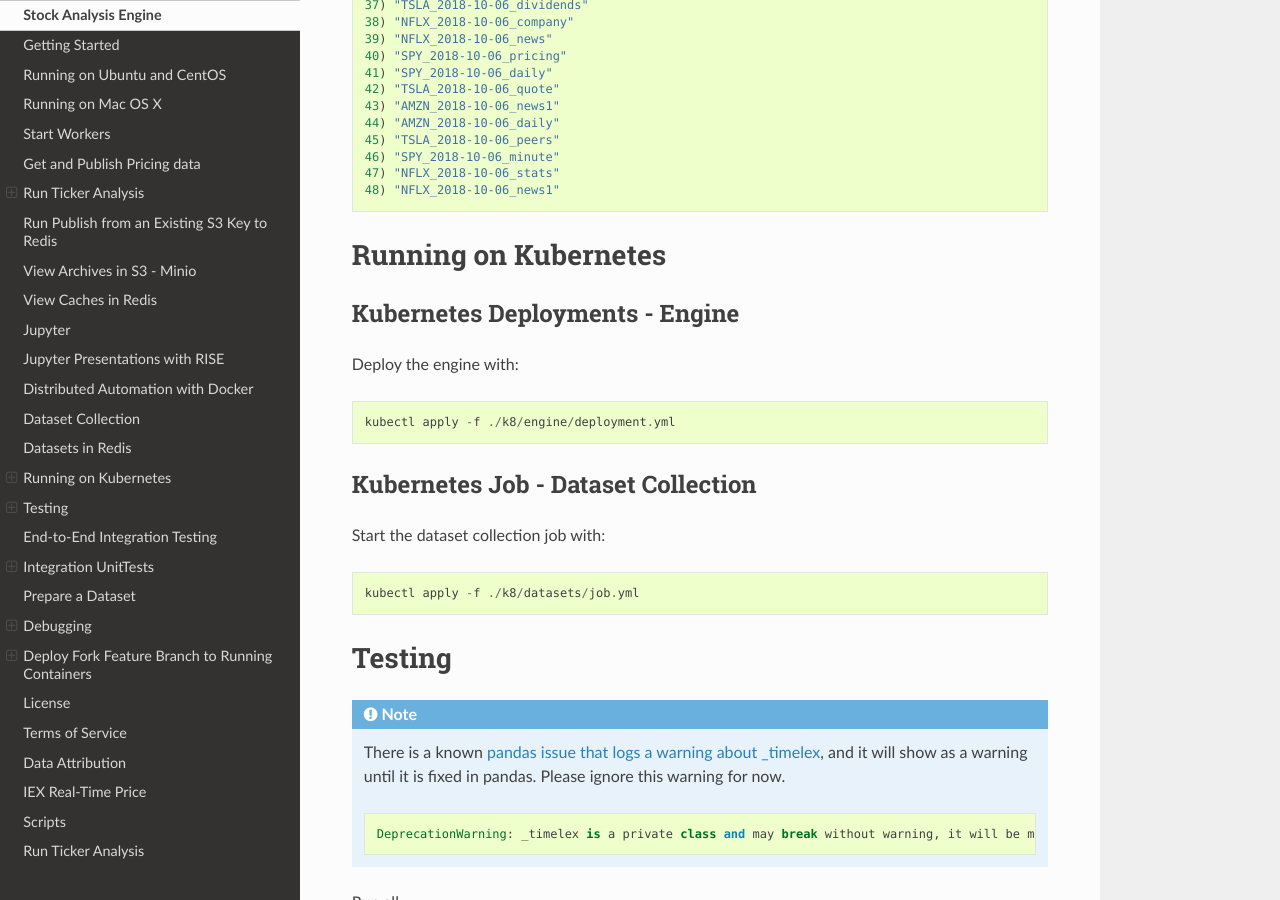
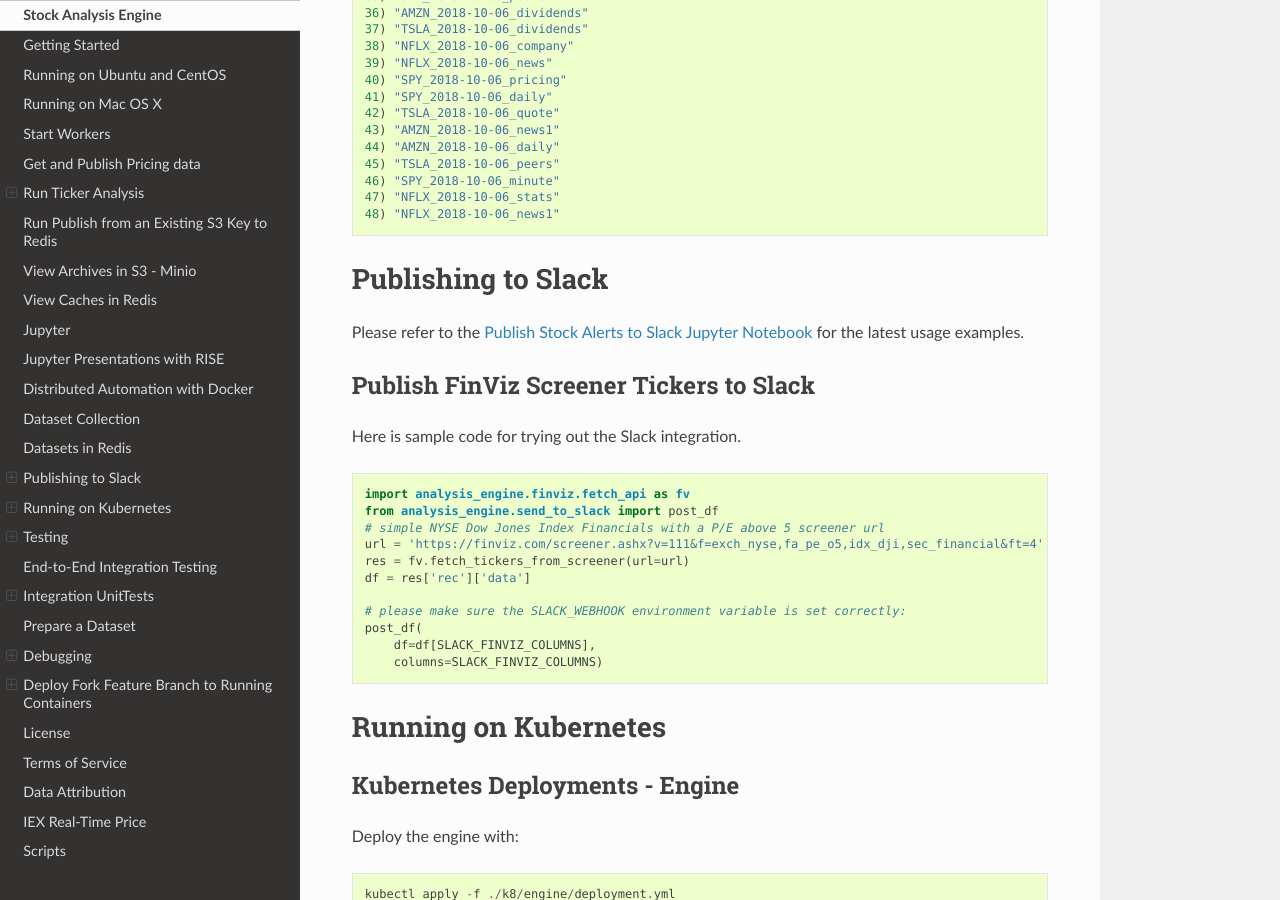
Before and after one commit to AlgoTraders/stock-analysis-engine, a Sphinx documentation site: the page built from docs/source/README.rst, in a window 1280 px wide and 900 px high, scrolled down 10587 px. Built offline with Sphinx 7.4.7 and the Read the Docs theme 2.0.0, drawn with Linux system fonts in a browser that asks for light colours; some of the changed text lies outside the part shown.

Commit message:
adding initial publish to Slack from a FinViz Screener example as a Jupyter notebook

```diff
--- a/docs/source/README.rst
+++ b/docs/source/README.rst
@@ -1,7 +1,7 @@
 Stock Analysis Engine
 =====================
 
-Analyze information about publicly traded companies from `Yahoo <https://finance.yahoo.com/>`__, `IEX Real-Time Price <https://iextrading.com/developer/docs/>`__ and `FinViz <https://finviz.com>`__ (datafeeds supported: news, screeners, quotes, dividends, daily, intraday, statistics, financials, earnings, options, and more). Once collected the data is archived in s3 (using `minio <https://minio.io>`__) and automatically cached in redis. Deploys with `Kubernetes <https://github.com/AlgoTraders/stock-analysis-engine#running-on-kubernetes>`__ or docker compose.
+Analyze information about publicly traded companies from `Yahoo <https://finance.yahoo.com/>`__, `IEX Real-Time Price <https://iextrading.com/developer/docs/>`__ and `FinViz <https://finviz.com>`__ (datafeeds supported: news, screeners, quotes, dividends, daily, intraday, statistics, financials, earnings, options, and more). Once collected the data is archived in s3 (using `minio <https://minio.io>`__) and automatically cached in redis. Deploys with `Kubernetes <https://github.com/AlgoTraders/stock-analysis-engine#running-on-kubernetes>`__ or docker compose with `support for publishing alerts to Slack <https://github.com/AlgoTraders/stock-analysis-engine/blob/master/compose/docker/notebooks/Stock-Analysis-Intro-Publishing-to-Slack.ipynb>`__.
 
 .. image:: https://i.imgur.com/pH368gy.png
 
@@ -487,6 +487,30 @@ After running the dataset collection container, the datasets should be auto-cach
     47) "NFLX_2018-10-06_stats"
     48) "NFLX_2018-10-06_news1"
 
+Publishing to Slack
+===================
+
+Please refer to the `Publish Stock Alerts to Slack Jupyter Notebook <https://github.com/AlgoTraders/stock-analysis-engine/blob/master/compose/docker/notebooks/Stock-Analysis-Intro-Publishing-to-Slack.ipynb>`__ for the latest usage examples.
+
+Publish FinViz Screener Tickers to Slack
+----------------------------------------
+
+Here is sample code for trying out the Slack integration.
+
+.. code-block:: python
+
+    import analysis_engine.finviz.fetch_api as fv
+    from analysis_engine.send_to_slack import post_df
+    # simple NYSE Dow Jones Index Financials with a P/E above 5 screener url
+    url = 'https://finviz.com/screener.ashx?v=111&f=exch_nyse,fa_pe_o5,idx_dji,sec_financial&ft=4'
+    res = fv.fetch_tickers_from_screener(url=url)
+    df = res['rec']['data']
+
+    # please make sure the SLACK_WEBHOOK environment variable is set correctly:
+    post_df(
+        df=df[SLACK_FINVIZ_COLUMNS],
+        columns=SLACK_FINVIZ_COLUMNS)
+
 Running on Kubernetes
 =====================
 
```
Also changed, not shown: README.rst (+25 -1 lines), 1 other file.
